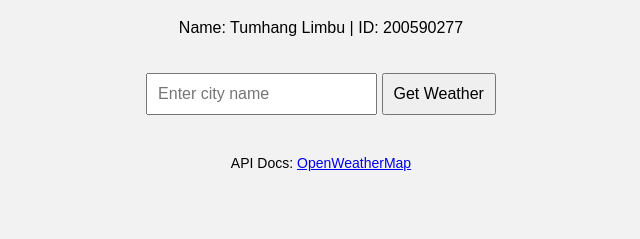
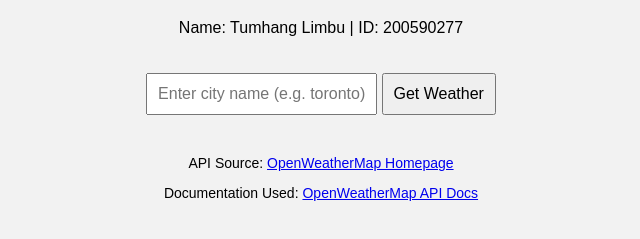
Before and after one commit to tommybadass/Assignment4, a plain HTML site: page index.html in a window 1280 px wide. Shown: the part 109-348 px from the top of the page, without its empty margins (319-959 px from the left). Drawn offline with Linux system fonts and the light colour scheme.

Commit message:
index.html

```diff
--- a/index.html
+++ b/index.html
@@ -4,19 +4,26 @@
   <meta charset="UTF-8">
   <title>Weather Checker - Assignment 4</title>
   <link rel="stylesheet" href="css/style.css">
+  <!-- Load our JavaScript file after HTML is parsed -->
   <script defer src="js/script.js"></script>
 </head>
 <body>
   <h1>Weather API </h1>
+
+  <!-- We'll use JS to show name and ID here -->
   <p id="studentInfo"></p>
 
-  <input type="text" id="cityInput" placeholder="Enter city name" />
+  <!-- User types a city name here -->
+  <input type="text" id="cityInput" placeholder="Enter city name (e.g. toronto)" />
   <button onclick="getWeather()">Get Weather</button>
 
+  <!-- This is where the result will show up -->
   <div id="weatherResult"></div>
 
+  <!-- Links to the API source and documentation for transparency -->
   <footer>
-    <p>API Docs: <a href="https://openweathermap.org/current" target="_blank">OpenWeatherMap</a></p>
+    <p>API Source: <a href="https://openweathermap.org" target="_blank">OpenWeatherMap Homepage</a></p>
+    <p>Documentation Used: <a href="https://openweathermap.org/current" target="_blank">OpenWeatherMap API Docs</a></p>
   </footer>
 </body>
 </html>
```
